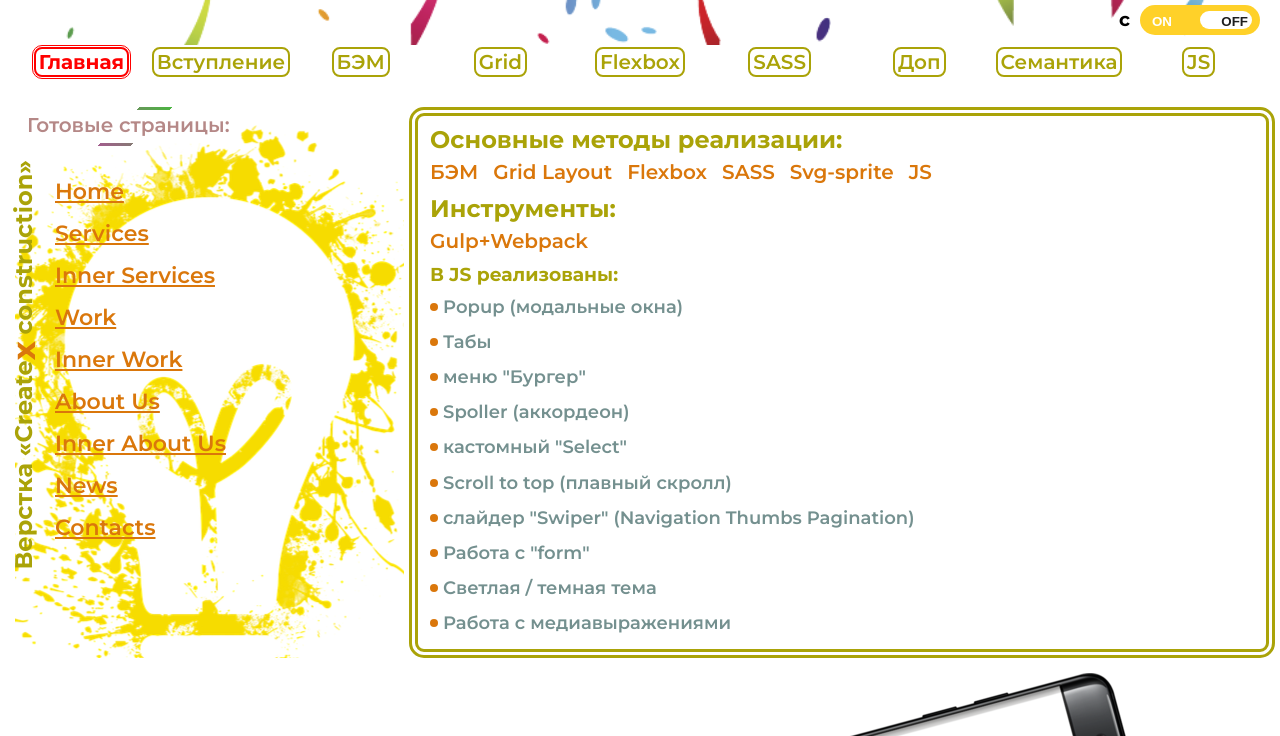
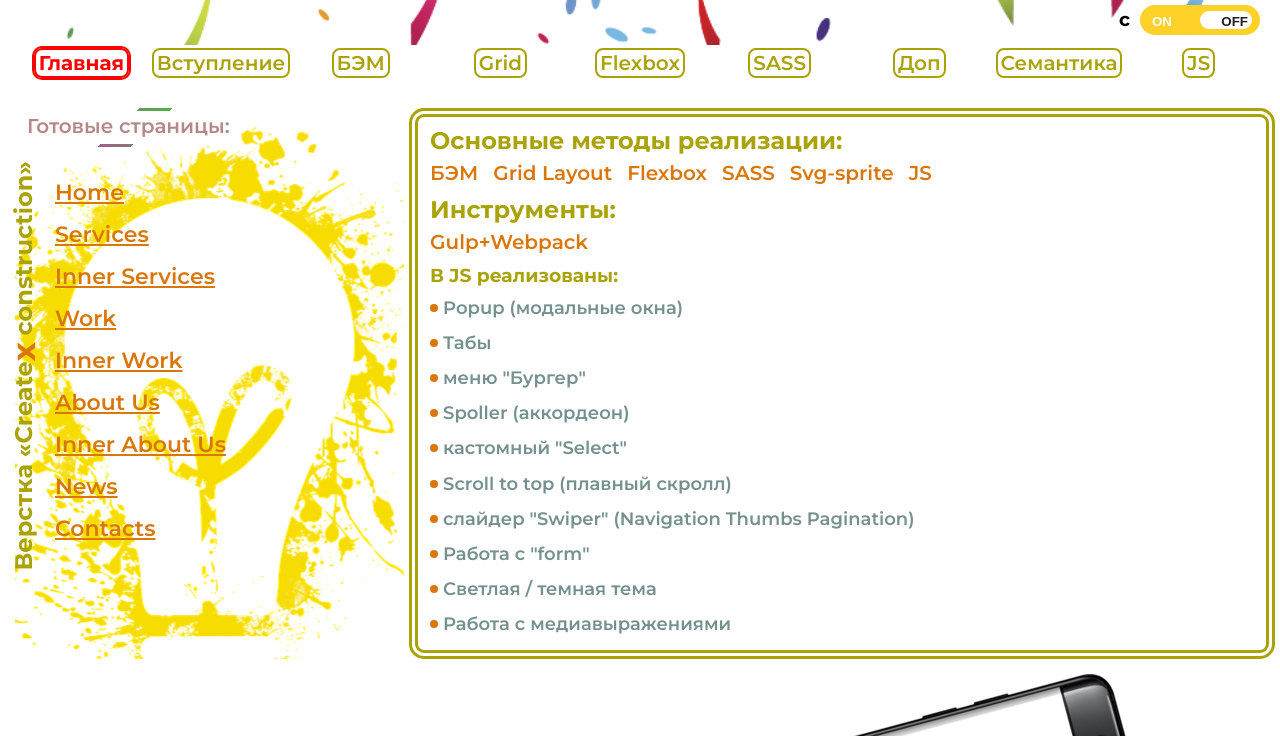
Before and after one commit to Anat-74/Createx-construction, a plain HTML site: page src/index.html in a window 1280 px wide. Both pictures are taken after a click on the link "Главная". Shown: the top 736 px of the page. Drawn offline with Linux system fonts and the light colour scheme; files whose address does not match are found by name.

Commit message:
htrhvsdfgdfhfghfghgf

```diff
--- a/src/index.html
+++ b/src/index.html
@@ -585,7 +585,7 @@
          align-items: center;
          column-gap: 7px;
          row-gap: 12px;
-         padding: 2px 15px 15px 15px;
+         padding: 3px 15px 15px 15px;
       }
       @media (max-width: 991px) {
          .rootpage__list-nav {
@@ -613,8 +613,7 @@
          border: 2px solid #DA770B;
       }
       .rootpage__link:focus {
-         outline: 1px solid red;
-         outline-offset: 1px;
+         outline: 2px solid red;
       }
       .rootpage__link--active {
          font-weight: 700;
```
